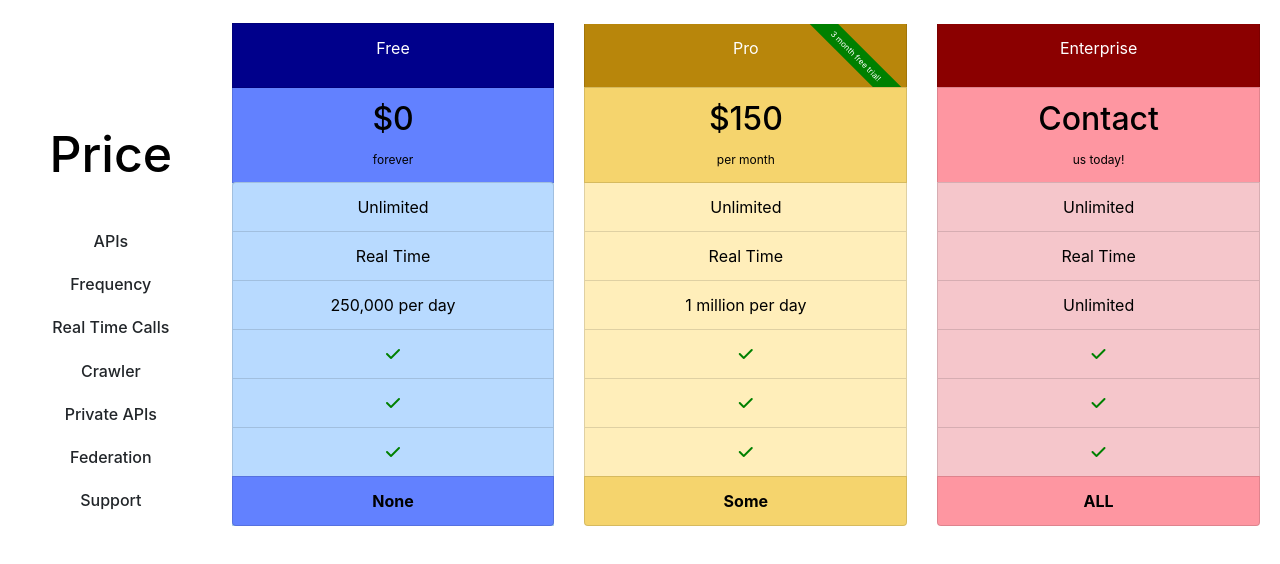
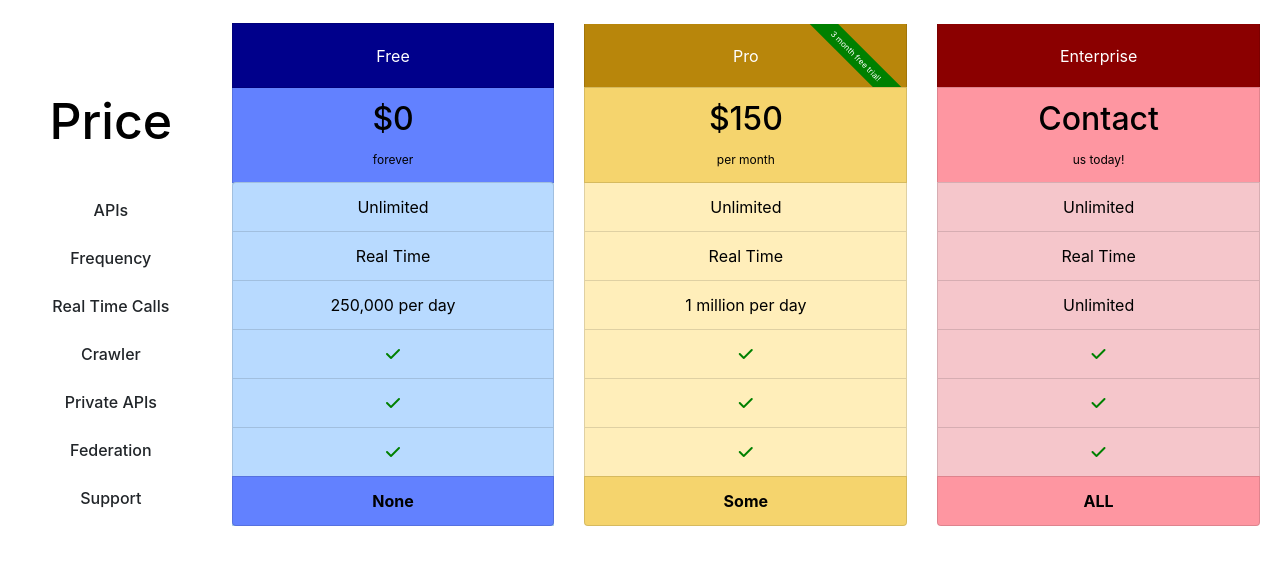
Before and after one commit to chrismartinio/Rithm-webdev2-assessment, a plain HTML site: page pricing.html in a window 1280 px wide. Drawn offline with nearby package versions, Linux system fonts and the light colour scheme.

Commit message:
final push

```diff
--- a/jeopardy/jeopardy.css
+++ b/jeopardy/jeopardy.css
@@ -32,11 +32,13 @@ td:hover {
   background-color: rgb(19, 19, 252);
 }
 
+/* little spinnah */
 #spinner {
   font-size: 50px;
   max-width: 50%;
 }
 
+/* Neaten up the table, align to viewport */
 div#tablewrap {
   position: relative;
 }
@@ -48,6 +50,7 @@ div#aligned {
   position: relative;
 }
 
+/* Restart button*/
 #restart {
   position: absolute;
   display: none;
--- a/pricing.css
+++ b/pricing.css
@@ -1,37 +1,43 @@
+/* Sidebar styles */
+
 #sidebar {
   max-width: 250px;
   text-align: center;
   display: flex;
   align-items: stretch;
+}
 
-}
 #sidebar > ul {
   list-style: none;
   align-items: stretch;
 }
-#sidebar > li {
-}
+
 .container {
   align-items: center;
   display: flex;
 }
+
 body {
   padding: 0 20px 20px 20px;
   text-align: center;
   z-index: 500;
   overflow: hidden;
 }
+
 p {
   color: black;
   margin: 0;
 }
+
 h2 {
   color: black;
 }
+
 span.subheader {
   color: black;
   font-size: 12px;
 }
+
 span.lightblue {
   background-color: lightblue!important;
 }
@@ -56,7 +62,12 @@ span.lightblue {
   justify-content: center;
 }
 
-/* div.white-container {
-  background-color: #fbfeda;
-  z-index: 300;
-} */
+.topbox {
+  display: flex;
+  align-items: center;
+  justify-content: center;
+}
+
+.p-2 {
+  padding: .65rem!important;
+}
--- a/pricing.html
+++ b/pricing.html
@@ -12,11 +12,11 @@
 </head>
 
 <div class="row">
+
+	<!-- Sidebar area -->
 	<nav class="col-2" id="sidebar">
-
 		<div class="container d-flex flex-column align-self-end">
 			<h2 style="font-size: 50px; margin-bottom: 40px;">Price</h2>
-
 			<h6 class="p-2">APIs</h6>
 			<h6 class="p-2">Frequency</h6>
 			<h6 class="p-2">Real Time Calls</h6>
@@ -24,16 +24,17 @@
 			<h6 class="p-2">Private APIs</h6>
 			<h6 class="p-2">Federation</h6>
 			<h6 class="p-2">Support</h6>
-
-
 		</div>
 	</nav>
 
 	<body>
+
+		<!-- First column -->
 		<div class="col">
 			<ul class="list-group">
 				<li class="list-group-item" style="border: 0; z-index: 300;"></li>
-				<li class="list-group-item list-group-item-primary text-white" style="background-color: darkblue; height: 65PX; z-index: 300;">Free</li>
+				<li class="list-group-item list-group-item-primary text-white topbox"
+					style="background-color: darkblue; height: 65px; z-index: 300;">Free</li>
 				<li class="list-group-item list-group-item-primary" style="background-color:#6281ff;">
 					<h2>$0</h2>
 					<span class="subheader">forever</span>
@@ -58,10 +59,12 @@
 			</ul>
 		</div>
 
+		<!-- Second column -->
 		<div class="col">
 			<ul class="list-group">
-					<li class="list-group-item" style="border: 0; z-index: 300;"></li>
-				<li class="list-group-item list-group-item-warning text-white" style="background-color: darkgoldenrod; height: 65PX; ">Pro
+				<li class="list-group-item" style="border: 0; z-index: 300;"></li>
+				<li class="list-group-item list-group-item-warning text-white topbox"
+					style="background-color: darkgoldenrod; height: 65PX; ">Pro
 					<div class="ribbon">3 month free trial!</div>
 				</li>
 				<li class="list-group-item list-group-item-warning" style="background-color: #f5d46d; z-index: 300;">
@@ -86,10 +89,12 @@
 			</ul>
 		</div>
 
+		<!-- Third column -->
 		<div class="col">
 			<ul class="list-group">
-					<li class="list-group-item" style="border: 0; z-index: 300;"></li>
-				<li class="list-group-item list-group-item-danger text-white" style="background-color: darkred; height: 65PX;">Enterprise
+				<li class="list-group-item" style="border: 0; z-index: 300;"></li>
+				<li class="list-group-item list-group-item-danger text-white topbox"
+					style="background-color: darkred; height: 65PX;">Enterprise
 				</li>
 				<li class="list-group-item list-group-item-danger" style="background-color: #fe96a1;">
 					<h2>Contact</h2>
@@ -112,9 +117,7 @@
 				</li>
 			</ul>
 		</div>
-
 </div>
-
 <script src="https://kit.fontawesome.com/af5357cb32.js"></script>
 <script src="https://ajax.googleapis.com/ajax/libs/jquery/3.4.1/jquery.min.js"></script>
 <script src="https://maxcdn.bootstrapcdn.com/bootstrap/3.4.0/js/bootstrap.min.js"></script>
```
Also changed, not shown: jeopardy/index.html (+1 -1 lines), jeopardy/jeopardy.js (+6 -6 lines), 1 other file.
